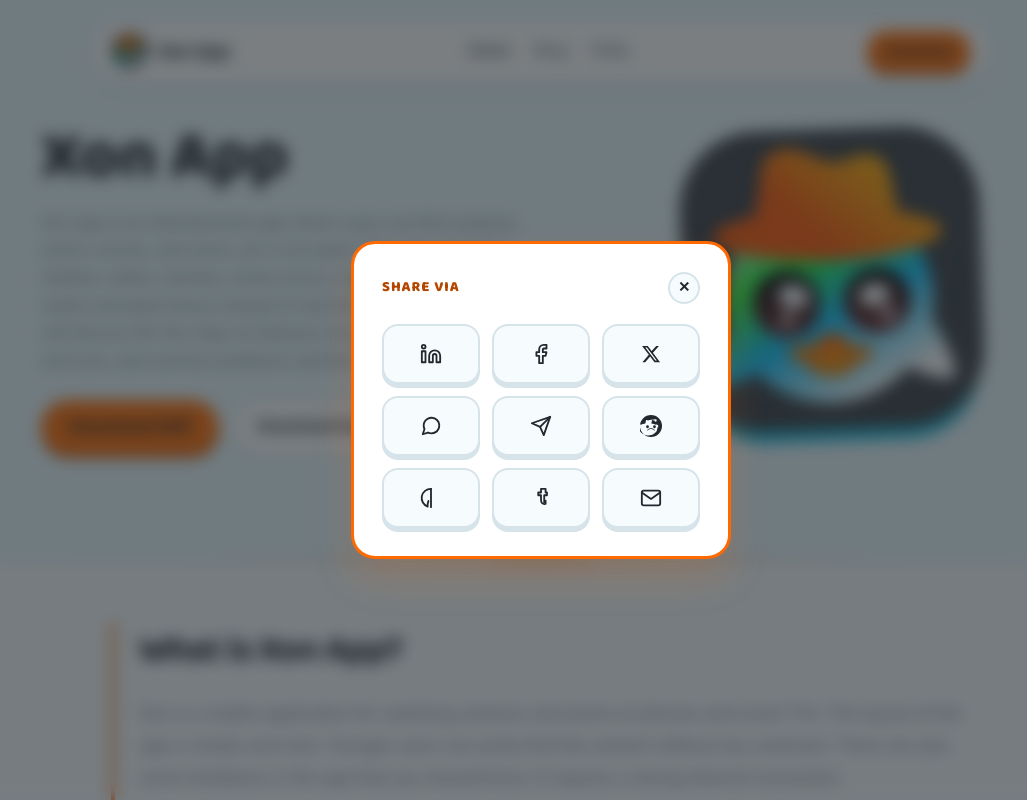
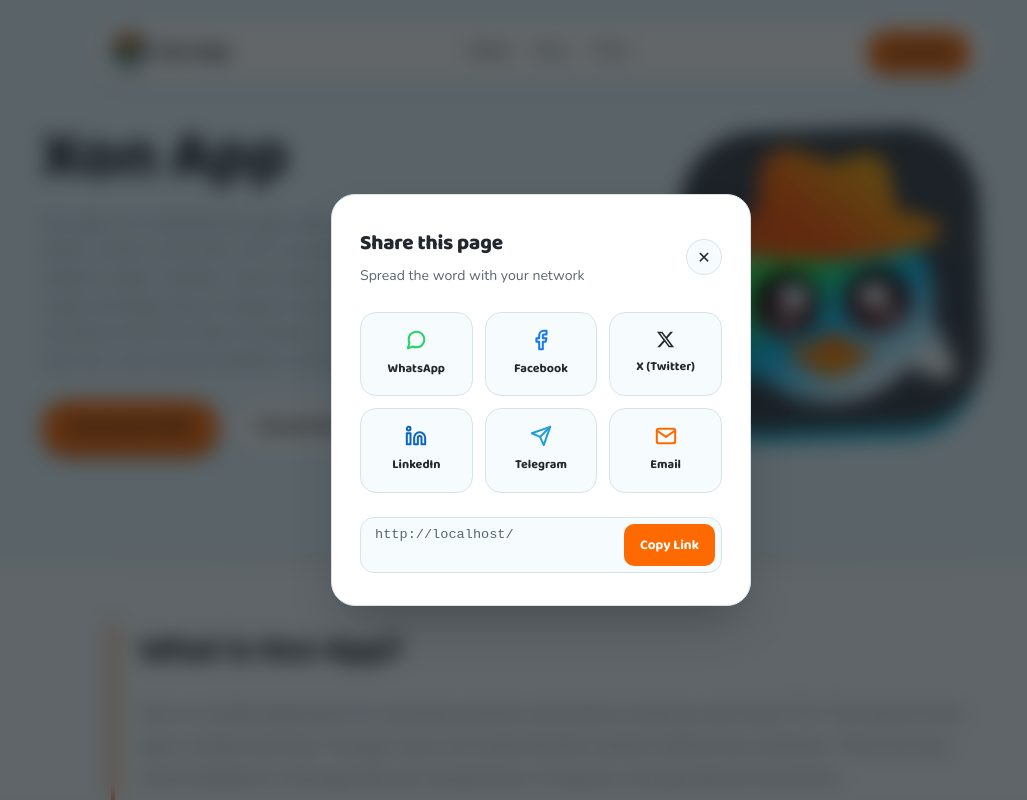
Before and after one commit to sbgmirza2-pixel/Xon-app, a Next.js app: page / in a window 1280 px wide. Both pictures are taken after a click on the button "Share App ↗". Shown: the top 800 px of the page, without its empty margins (99-1126 px from the left). Built offline with nearby package versions, Linux system fonts and the light colour scheme.

Commit message:
first commit

```diff
--- a/app/components/ShareModal.jsx
+++ b/app/components/ShareModal.jsx
@@ -1,16 +1,56 @@
 'use client';
+import { useState } from 'react';
 
 export default function ShareModal({ isOpen, onClose }) {
+  const [copied, setCopied] = useState(false);
+
   if (!isOpen) return null;
 
   const currentUrl = typeof window !== 'undefined' ? window.location.href : '';
 
+  const handleCopyLink = () => {
+    navigator.clipboard.writeText(currentUrl);
+    setCopied(true);
+    setTimeout(() => setCopied(false), 2500);
+  };
+
   const socialLinks = [
     {
+      name: 'WhatsApp',
+      color: '#25D366',
+      url: `https://api.whatsapp.com/send?text=${encodeURIComponent(currentUrl)}`,
+      svgContent: (
+        <svg xmlns="http://www.w3.org/2000/svg" width="22" height="22" viewBox="0 0 24 24" fill="none" stroke="currentColor" strokeWidth="2.2" strokeLinecap="round" strokeLinejoin="round">
+          <path d="M21 11.5a8.38 8.38 0 0 1-.9 3.8 8.5 8.5 0 0 1-7.6 4.7 8.38 8.38 0 0 1-3.8-.9L3 21l1.9-5.7a8.38 8.38 0 0 1-.9-3.8 8.5 8.5 0 0 1 4.7-7.6 8.38 8.38 0 0 1 3.8-.9h.5a8.48 8.48 0 0 1 8 8v.5z"></path>
+        </svg>
+      )
+    },
+    {
+      name: 'Facebook',
+      color: '#1877F2',
+      url: `https://www.facebook.com/sharer/sharer.php?u=${encodeURIComponent(currentUrl)}`,
+      svgContent: (
+        <svg xmlns="http://www.w3.org/2000/svg" width="22" height="22" viewBox="0 0 24 24" fill="none" stroke="currentColor" strokeWidth="2.2" strokeLinecap="round" strokeLinejoin="round">
+          <path d="M18 2h-3a5 5 0 0 0-5 5v3H7v4h3v8h4v-8h3l1-4h-4V7a1 1 0 0 1 1-1h3z"></path>
+        </svg>
+      )
+    },
+    {
+      name: 'X (Twitter)',
+      color: 'var(--ink)',
+      url: `https://twitter.com/intent/tweet?url=${encodeURIComponent(currentUrl)}`,
+      svgContent: (
+        <svg xmlns="http://www.w3.org/2000/svg" width="19" height="19" viewBox="0 0 24 24" fill="currentColor">
+          <path d="M18.244 2.25h3.308l-7.227 8.26 8.502 11.24H16.17l-5.214-6.817L4.99 21.75H1.68l7.73-8.835L1.254 2.25H8.08l4.713 6.231zm-1.161 17.52h1.833L7.084 4.126H5.117z"/>
+        </svg>
+      )
+    },
+    {
       name: 'LinkedIn',
+      color: '#0A66C2',
       url: `https://www.linkedin.com/sharing/share-offsite/?url=${encodeURIComponent(currentUrl)}`,
       svgContent: (
-        <svg xmlns="http://www.w3.org/2000/svg" width="22" height="22" viewBox="0 0 24 24" fill="none" stroke="var(--ink)" strokeWidth="2" strokeLinecap="round" strokeLinejoin="round">
+        <svg xmlns="http://www.w3.org/2000/svg" width="22" height="22" viewBox="0 0 24 24" fill="none" stroke="currentColor" strokeWidth="2.2" strokeLinecap="round" strokeLinejoin="round">
           <path d="M16 8a6 6 0 0 1 6 6v7h-4v-7a2 2 0 0 0-2-2 2 2 0 0 0-2 2v7h-4v-7a6 6 0 0 1 6-6z"></path>
           <rect x="2" y="9" width="4" height="12"></rect>
           <circle cx="4" cy="4" r="2"></circle>
@@ -18,80 +58,27 @@
       )
     },
     {
-      name: 'Facebook',
-      url: `https://www.facebook.com/sharer/sharer.php?u=${encodeURIComponent(currentUrl)}`,
-      svgContent: (
-        <svg xmlns="http://www.w3.org/2000/svg" width="22" height="22" viewBox="0 0 24 24" fill="none" stroke="var(--ink)" strokeWidth="2" strokeLinecap="round" strokeLinejoin="round">
-          <path d="M18 2h-3a5 5 0 0 0-5 5v3H7v4h3v8h4v-8h3l1-4h-4V7a1 1 0 0 1 1-1h3z"></path>
-        </svg>
-      )
-    },
-    {
-      name: 'X',
-      url: `https://twitter.com/intent/tweet?url=${encodeURIComponent(currentUrl)}`,
-      svgContent: (
-        <svg xmlns="http://www.w3.org/2000/svg" width="20" height="20" viewBox="0 0 24 24" fill="var(--ink)">
-          <path d="M18.244 2.25h3.308l-7.227 8.26 8.502 11.24H16.17l-5.214-6.817L4.99 21.75H1.68l7.73-8.835L1.254 2.25H8.08l4.713 6.231zm-1.161 17.52h1.833L7.084 4.126H5.117z"/>
-        </svg>
-      )
-    },
-    {
-      name: 'WhatsApp',
-      url: `https://api.whatsapp.com/send?text=${encodeURIComponent(currentUrl)}`,
-      svgContent: (
-        <svg xmlns="http://www.w3.org/2000/svg" width="22" height="22" viewBox="0 0 24 24" fill="none" stroke="var(--ink)" strokeWidth="2" strokeLinecap="round" strokeLinejoin="round">
-          <path d="M21 11.5a8.38 8.38 0 0 1-.9 3.8 8.5 8.5 0 0 1-7.6 4.7 8.38 8.38 0 0 1-3.8-.9L3 21l1.9-5.7a8.38 8.38 0 0 1-.9-3.8 8.5 8.5 0 0 1 4.7-7.6 8.38 8.38 0 0 1 3.8-.9h.5a8.48 8.48 0 0 1 8 8v.5z"></path>
-        </svg>
-      )
-    },
-    {
       name: 'Telegram',
+      color: '#229ED9',
       url: `https://t.me/share/url?url=${encodeURIComponent(currentUrl)}`,
       svgContent: (
-        <svg xmlns="http://www.w3.org/2000/svg" width="22" height="22" viewBox="0 0 24 24" fill="none" stroke="var(--ink)" strokeWidth="2" strokeLinecap="round" strokeLinejoin="round">
+        <svg xmlns="http://www.w3.org/2000/svg" width="22" height="22" viewBox="0 0 24 24" fill="none" stroke="currentColor" strokeWidth="2.2" strokeLinecap="round" strokeLinejoin="round">
           <line x1="22" y1="2" x2="11" y2="13"></line>
           <polygon points="22 2 15 22 11 13 2 9 22 2"></polygon>
         </svg>
       )
     },
     {
-      name: 'Reddit',
-      url: `https://www.reddit.com/submit?url=${encodeURIComponent(currentUrl)}`,
-      svgContent: (
-        <svg xmlns="http://www.w3.org/2000/svg" width="22" height="22" viewBox="0 0 24 24" fill="var(--ink)">
-          <path d="M12 0A12 12 0 0 0 0 12a12 12 0 0 0 12 12 12 12 0 0 0 12-12A12 12 0 0 0 12 0zm5.01 4.744c.688 0 1.25.561 1.25 1.249a1.25 1.25 0 0 1-2.498.056l-2.597-.547-.8 3.747c1.824.07 3.48.632 4.674 1.488.308-.221.683-.356 1.093-.356 1.004 0 1.819.814 1.819 1.818 0 .708-.411 1.319-1.008 1.611-.058.297-.092.604-.092.921 0 4.699-5.433 7.584-9.841 7.584-4.409 0-9.842-2.885-9.842-7.584 0-.317.035-.624.094-.921-.597-.292-1.008-.903-1.008-1.611 0-1.004.816-1.818 1.819-1.818.41 0 .785.135 1.093.356 1.194-.856 2.85-1.418 4.674-1.488l.805-3.771 2.535.534c.15-.369.516-.628.941-.628zm-8.8 6.559c-.838 0-1.517.68-1.517 1.518 0 .839.679 1.518 1.517 1.518.839 0 1.518-.679 1.518-1.518 0-.838-.679-1.518-1.518-1.518zm7.579 0c-.838 0-1.517.68-1.517 1.518 0 .839.679 1.518 1.517 1.518.839 0 1.518-.679 1.518-1.518 0-.838-.68-1.518-1.518-1.518zm-3.79 3.256c-1.636 0-3.085.736-4.043 1.892-.126.151-.102.378.049.503.15.126.377.103.502-.048.825-.992 2.062-1.623 3.492-1.623s2.667.631 3.492 1.623c.125.151.352.174.502.048.151-.125.175-.352.049-.503-.958-1.156-2.407-1.892-4.043-1.892z"/>
-        </svg>
-      )
-    },
-    {
-      name: 'Pinterest',
-      url: `https://pinterest.com/pin/create/button/?url=${encodeURIComponent(currentUrl)}`,
-      svgContent: (
-        <svg xmlns="http://www.w3.org/2000/svg" width="22" height="22" viewBox="0 0 24 24" fill="none" stroke="var(--ink)" strokeWidth="2" strokeLinecap="round" strokeLinejoin="round">
-          <line x1="12" y1="2" x2="12" y2="22"></line>
-          <path d="M12 2a10 10 0 0 0-3.6 19.4c-.1-.8-.2-2 0-2.8l.8-3.4"></path>
-        </svg>
-      )
-    },
-    {
-      name: 'Tumblr',
-      url: `https://www.tumblr.com/widgets/share/tool?url=${encodeURIComponent(currentUrl)}`,
-      svgContent: (
-        <svg xmlns="http://www.w3.org/2000/svg" width="22" height="22" viewBox="0 0 24 24" fill="none" stroke="var(--ink)" strokeWidth="2" strokeLinecap="round" strokeLinejoin="round">
-          <path d="M14.5 2H12v4H9v3h3v4.5C12 17.5 13.5 19 17 18.5V15c-1 0-1.5.5-1.5 1.5V9h3V6h-1.5V2z"></path>
-        </svg>
-      )
-    },
-    {
       name: 'Email',
+      color: 'var(--orange)',
       url: `mailto:?body=${encodeURIComponent(currentUrl)}`,
       svgContent: (
-        <svg xmlns="http://www.w3.org/2000/svg" width="22" height="22" viewBox="0 0 24 24" fill="none" stroke="var(--ink)" strokeWidth="2" strokeLinecap="round" strokeLinejoin="round">
+        <svg xmlns="http://www.w3.org/2000/svg" width="22" height="22" viewBox="0 0 24 24" fill="none" stroke="currentColor" strokeWidth="2.2" strokeLinecap="round" strokeLinejoin="round">
           <path d="M4 4h16c1.1 0 2 .9 2 2v12c0 1.1-.9 2-2 2H4c-1.1 0-2-.9-2-2V6c0-1.1.9-2 2-2z"></path>
           <polyline points="22,6 12,13 2,6"></polyline>
         </svg>
       )
-    },
+    }
   ];
 
   return (
@@ -101,46 +88,51 @@
       left: 0,
       width: '100%',
       height: '100%',
-      background: 'rgba(34, 40, 46, 0.6)',
-      backdropFilter: 'blur(8px)',
+      background: 'rgba(15, 20, 25, 0.65)',
+      backdropFilter: 'blur(10px)',
       display: 'flex',
       alignItems: 'center',
       justifyContent: 'center',
       zIndex: 10000,
-      padding: '20px'
+      padding: '20px',
+      animation: 'fadeIn 0.25s ease'
     }}>
       <div style={{
         background: 'var(--surface)',
-        border: '3px solid var(--orange)',
+        border: '1px solid var(--line)',
         borderRadius: '24px',
-        padding: '28px',
+        padding: '32px 28px',
         width: '100%',
-        maxWidth: '380px',
-        boxShadow: '0 20px 40px rgba(255, 106, 0, 0.15)',
-        position: 'relative'
+        maxWidth: '420px',
+        boxShadow: '0 25px 50px -12px rgba(0, 0, 0, 0.25)',
+        position: 'relative',
+        animation: 'scaleUp 0.3s cubic-bezier(0.16, 1, 0.3, 1)'
       }}>
         {/* Header */}
-        <div style={{ display: 'flex', justifyContent: 'space-between', alignItems: 'center', marginBottom: '20px' }}>
-          <span style={{ color: 'var(--orange-ink)', fontSize: '0.9rem', fontWeight: '800', letterSpacing: '1px', fontFamily: 'var(--h)' }}>
-            SHARE VIA
-          </span>
+        <div style={{ display: 'flex', justifyContent: 'space-between', alignItems: 'center', marginBottom: '24px' }}>
+          <div>
+            <h3 style={{ font: '800 1.3rem var(--h)', color: 'var(--ink)', margin: 0, letterSpacing: '-0.01em' }}>
+              Share this page
+            </h3>
+            <p style={{ fontSize: '0.88rem', color: 'var(--muted)', margin: '4px 0 0 0', fontFamily: 'var(--b)' }}>
+              Spread the word with your network
+            </p>
+          </div>
           <button
             onClick={onClose}
             className="share-close-btn"
             style={{
               background: 'var(--bg)',
-              border: '2px solid var(--line)',
+              border: '1px solid var(--line)',
               cursor: 'pointer',
               color: 'var(--ink)',
-              width: '32px',
-              height: '32px',
+              width: '36px',
+              height: '36px',
               borderRadius: '50%',
               display: 'flex',
               alignItems: 'center',
               justifyContent: 'center',
-              fontSize: '0.9rem',
-              fontWeight: 'bold',
-              fontFamily: 'var(--h)',
+              fontSize: '1rem',
               transition: 'all 0.2s ease'
             }}
           >
@@ -148,46 +140,102 @@
           </button>
         </div>
 
-        {/* Icons Grid */}
-        <div style={{ display: 'grid', gridTemplateColumns: 'repeat(3, 1fr)', gap: '12px' }}>
+        {/* Social Icons Grid */}
+        <div style={{ display: 'grid', gridTemplateColumns: 'repeat(3, 1fr)', gap: '12px', marginBottom: '24px' }}>
           {socialLinks.map((item, index) => (
             <a
               key={index}
               href={item.url}
               target="_blank"
               rel="noopener noreferrer"
-              title={item.name}
               className="share-icon-card"
               style={{
                 background: 'var(--bg)',
-                border: '2px solid var(--line)',
+                border: '1px solid var(--line)',
                 borderRadius: '16px',
-                height: '60px',
+                padding: '16px 8px',
                 display: 'flex',
+                flexDirection: 'column',
                 alignItems: 'center',
                 justifyContent: 'center',
+                gap: '8px',
                 textDecoration: 'none',
-                transition: 'all 0.2s ease',
-                boxShadow: '0 4px 0 var(--line)'
+                color: 'var(--ink)',
+                transition: 'all 0.25s ease'
               }}
             >
-              {item.svgContent}
+              <div style={{ color: item.color, display: 'flex', alignItems: 'center', justifyContent: 'center' }}>
+                {item.svgContent}
+              </div>
+              <span style={{ fontSize: '0.78rem', fontWeight: '700', fontFamily: 'var(--h)', color: 'var(--ink)' }}>
+                {item.name}
+              </span>
             </a>
           ))}
+        </div>
+
+        {/* Copy Link Field */}
+        <div style={{
+          display: 'flex',
+          alignItem: 'center',
+          background: 'var(--bg)',
+          border: '1px solid var(--line)',
+          borderRadius: '14px',
+          padding: '6px 6px 6px 14px',
+          justifyContent: 'space-between'
+        }}>
+          <span style={{
+            fontSize: '0.85rem',
+            color: 'var(--muted)',
+            whiteSpace: 'nowrap',
+            overflow: 'hidden',
+            textOverflow: 'ellipsis',
+            maxWidth: '240px',
+            fontFamily: 'monospace'
+          }}>
+            {currentUrl}
+          </span>
+          <button
+            onClick={handleCopyLink}
+            style={{
+              background: copied ? '#10B981' : 'var(--orange)',
+              color: '#fff',
+              border: 'none',
+              borderRadius: '10px',
+              padding: '10px 16px',
+              fontSize: '0.85rem',
+              fontWeight: '700',
+              fontFamily: 'var(--h)',
+              cursor: 'pointer',
+              transition: 'background 0.2s ease',
+              whiteSpace: 'nowrap'
+            }}
+          >
+            {copied ? 'Copied! ✓' : 'Copy Link'}
+          </button>
         </div>
       </div>
 
       <style jsx global>{`
+        @keyframes fadeIn {
+          from { opacity: 0; }
+          to { opacity: 1; }
+        }
+        @keyframes scaleUp {
+          from { transform: scale(0.95); opacity: 0; }
+          to { transform: scale(1); opacity: 1; }
+        }
         .share-icon-card:hover {
-          background: rgba(255, 106, 0, 0.1) !important;
+          background: var(--surface) !important;
           border-color: var(--orange) !important;
-          transform: translateY(-2px);
-          box-shadow: 0 6px 0 var(--orange) !important;
+          transform: translateY(-3px);
+          box-shadow: 0 10px 25px rgba(255, 106, 0, 0.1);
         }
         .share-close-btn:hover {
           background: var(--orange) !important;
           border-color: var(--orange) !important;
           color: #fff !important;
+          transform: rotate(90deg);
         }
       `}</style>
     </div>
```
